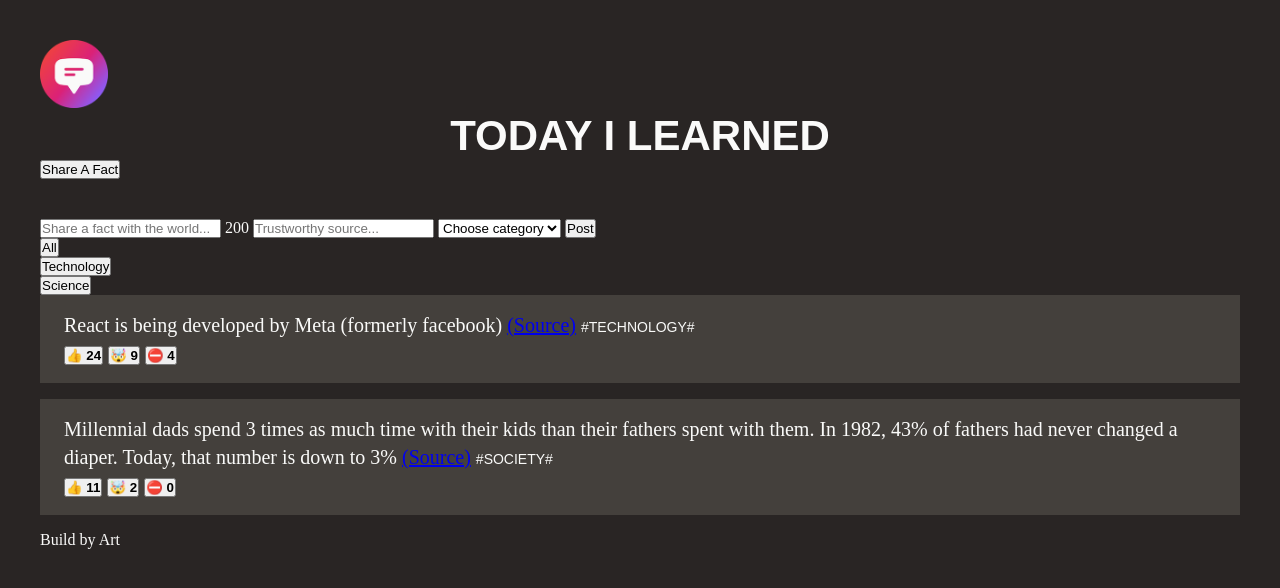
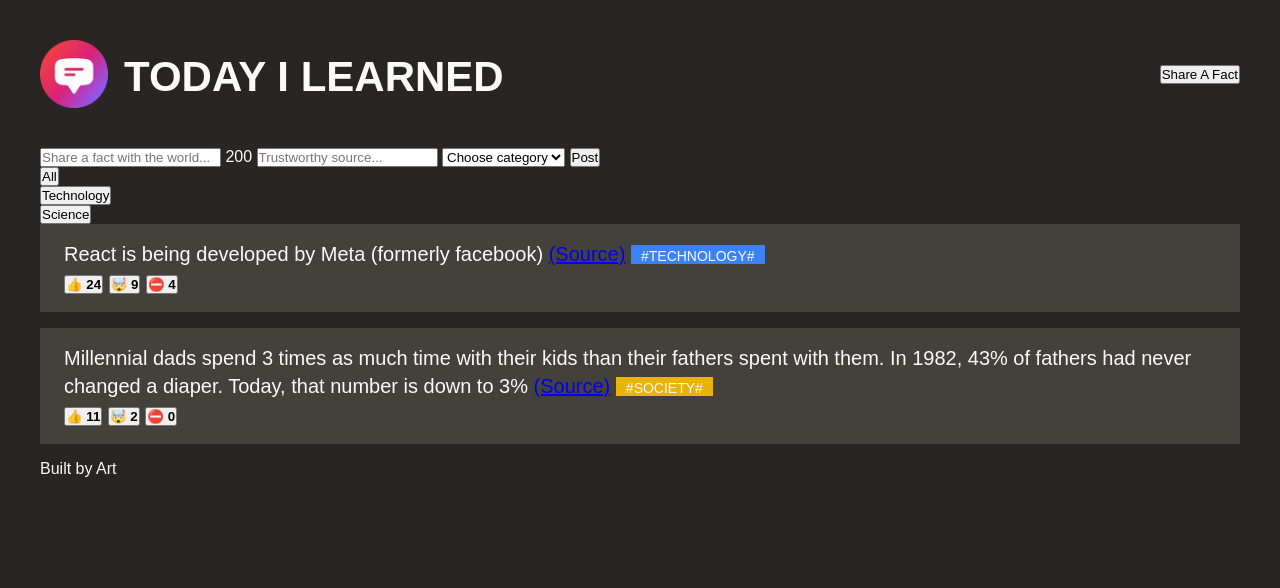
Before and after one commit to artsingletary/Udemy_Full_Stack_Web_App, a plain HTML site: page index.html in a window 1280 px wide. Drawn offline with Linux system fonts and the light colour scheme; a web font is replaced by a local one.

Commit message:
Creating Small Layouts with flexbox

```diff
--- a/index.html
+++ b/index.html
@@ -13,9 +13,13 @@
     <title>Today I Learned!</title>
   </head>
   <body>
+    <!--The header section is using flexbox-->
     <header class="header">
-      <img src="logo.png" height="68" width="68" alt="Today I Learned Logo" />
-      <h1>Today I Learned</h1>
+      <div class="logo">
+        <img src="logo.png" height="68" width="68"
+        alt="Today I Learned Logo" />
+        <h1>Today I Learned</h1>
+      </div>
       <button>Share A Fact</button>
     </header>
 
@@ -46,8 +50,10 @@
           <li class="fact">
             <p>
               React is being developed by Meta (formerly facebook)
-              <a href="https://opensource.fb.com/" target="_blank">(Source)</a>
-              <span class="tag">#technology#</span>
+              <a href="https://opensource.fb.com/"
+              target="_blank">(Source)</a>
+              <span class="tag"
+              style="background-color:#3b82f6">#technology#</span>
             </p>
             <div>
               <button>👍 <strong>24</strong></button>
@@ -60,12 +66,10 @@
               Millennial dads spend 3 times as much time with their kids than
               their fathers spent with them. In 1982, 43% of fathers had never
               changed a diaper. Today, that number is down to 3%
-              <a
-                href="https:/www.mother.ly/parenting/millennial-dads-spend-more-time-with-their-kids"
-                target="_blank"
-                >(Source)</a
-              >
-              <span class="tag">#society#</span>
+              <a href="https:/www.mother.ly/parenting/millennial-dads-spend-more-time-with-their-kids"
+              target="_blank">(Source)</a>
+              <span class="tag"
+              style="background-color:#eab308">#society#</span>
             </p=>
             <div>
               <button>👍 <strong>11</strong></button>
@@ -74,7 +78,7 @@
             </div>
           </li>
         </ul>
-        <p>Build by Art</p>
+        <p>Built by Art</p>
       </section>
     </main>
   </body>
--- a/style.css
+++ b/style.css
@@ -7,32 +7,43 @@
 body {
   background-color: #292524;
   color: #fafaf9;
+  font-family: "Sono", sans-serif;
   padding: 40px;
 }
 
 .header {
   margin-bottom: 40px;
+  /* Flexbox Settings */
+  display: flex;
+  align-items: center;
+  justify-content: space-between;
+}
+
+.logo {
+  /* Flexbox Settings */
+  display: flex;
+  align-items: center;
+  gap: 16px;
 }
 
 .fact-form {
   background-color: #44403c;
-  font-family: "Sono", sans-serif;
   margin-bottom: 40px;
   padding: 16px 40px;
+  text-align: center;
 }
 
 h1 {
   font-size: 42px;
   text-transform: uppercase;
-  text-align: center;
   font-family: "Coiny", sans-serif;
-  color: #fafaf9;
+  line-height: 1;
+  margin-top: 6px;
 }
 
 .fact {
   font-size: 20px;
   line-height: 1.4;
-  color: #fafaf9;
   background-color: #44403c;
   margin-bottom: 16px;
   padding: 16px 24px;
@@ -42,7 +53,9 @@ h1 {
   text-transform: uppercase;
   font-size: 14px;
   font-family: "Coiny", sans-serif;
-  color: #fafaf9;
+  padding-top: 3px;
+  padding-left: 10px;
+  padding-right: 10px;
 }
 
 ul {
```
